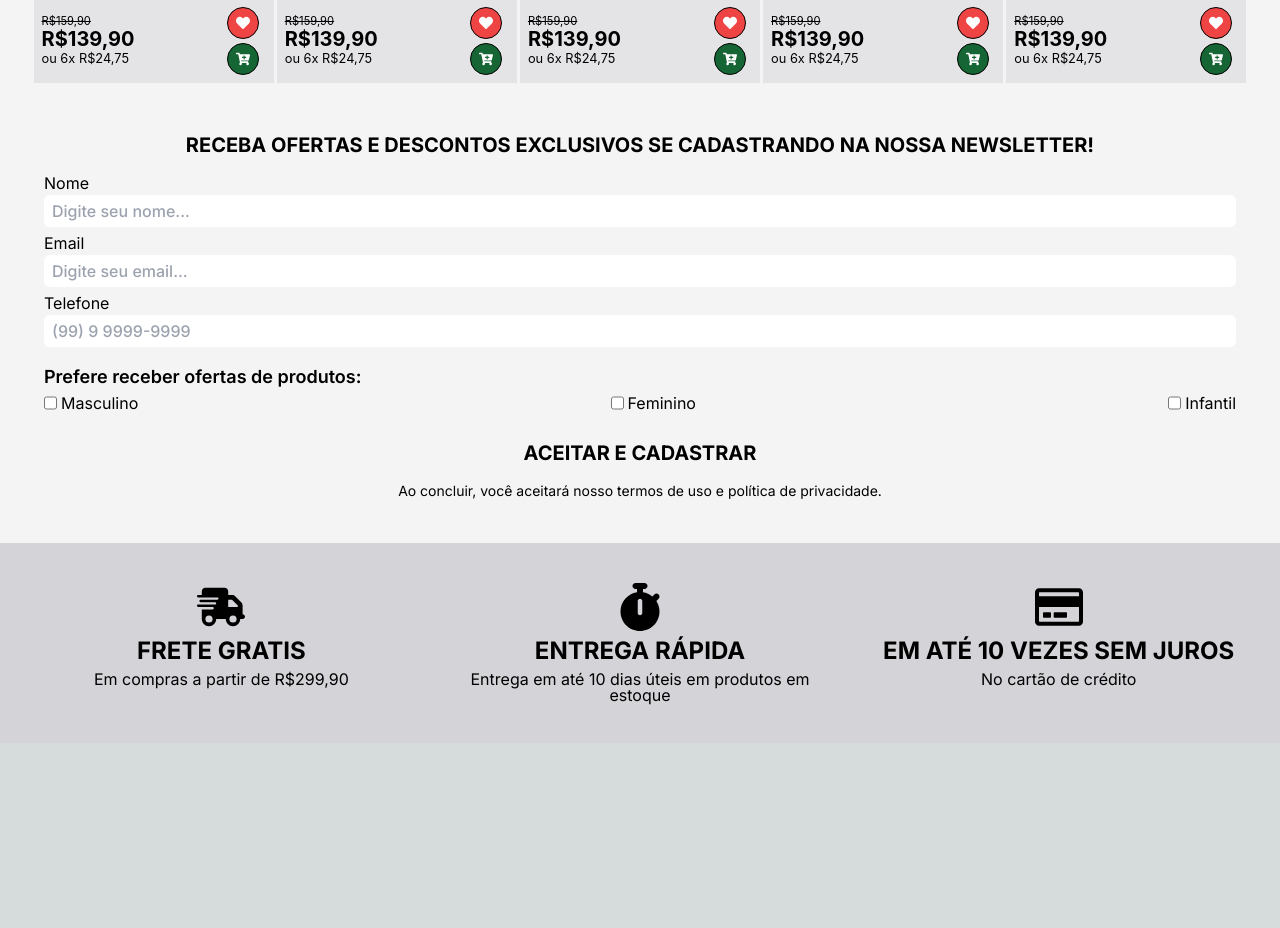
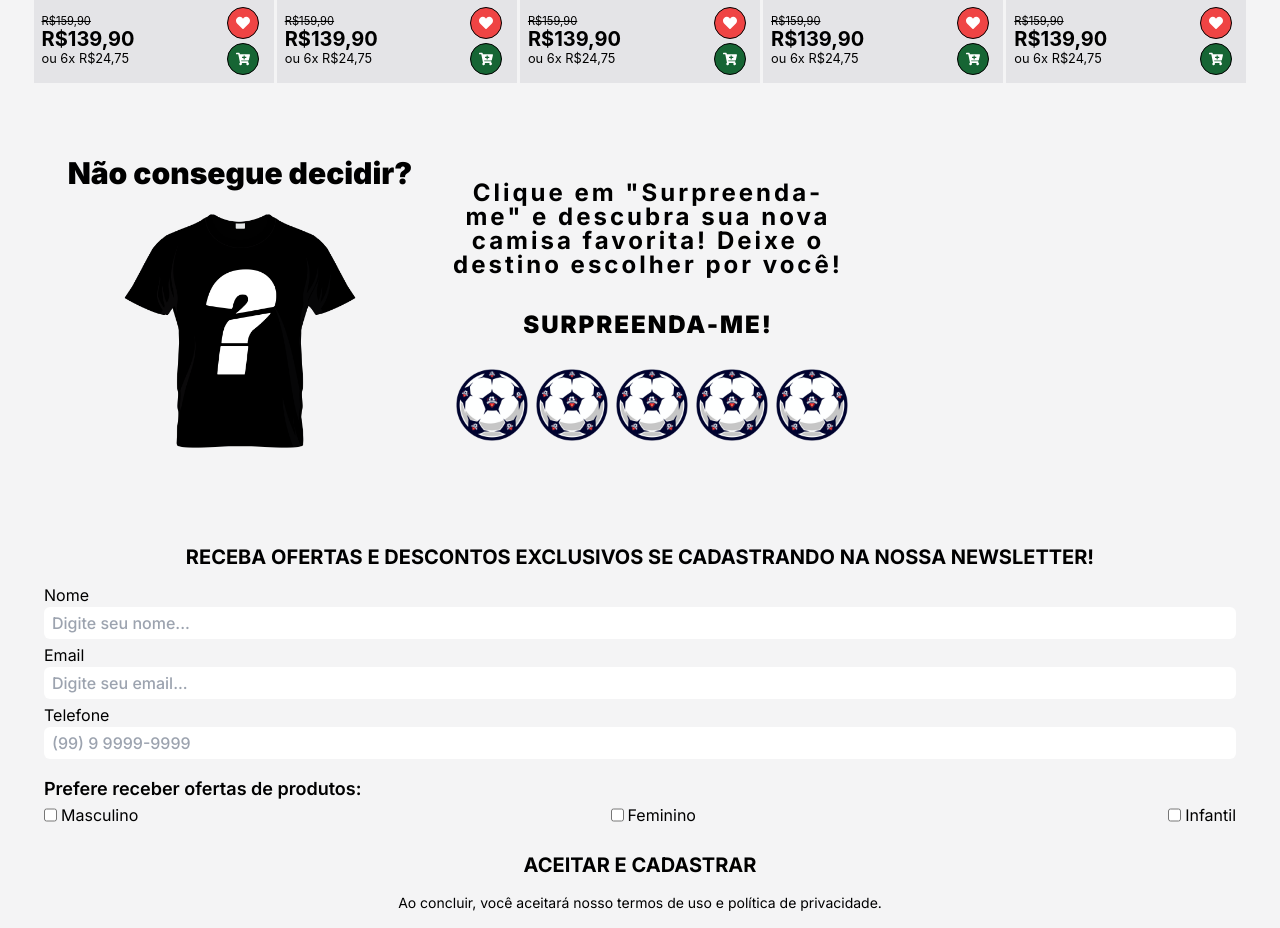
Before and after one commit to dimiendrixmmiranda/fanaticos, a Next.js app: page / in a window 1280 px wide. Shown: the part 1040-1968 px from the top of the page. Before the commit the page ends 1783 px from the top, so only its background shows below. Built offline with nearby package versions, Linux system fonts and the light colour scheme.

Commit message:
update: implementação inicial da area surpreendame

```diff
--- /dev/null
+++ b/src/components/surpreendame/Surpreendame.tsx
@@ -0,0 +1,23 @@
+export default function Surpreendame() {
+    return (
+        <div className="bg-[--cor-vermelho] max-w-[95%] xl:max-w-[65%] xl:mx-9 xl:my-8 xl:py-6 mx-auto p-2 flex flex-col md:flex-row">
+            <div className="flex flex-col flex-1">
+                <h3 className="text-2xl font-black text-center md:text-3xl">Não consegue decidir?</h3>
+                <div className="h-[280px] flex justify-center items-center overflow-hidden">
+                    <img src="vetorCamisa.png" alt="" className="h-full" />
+                </div>
+            </div>
+            <div className="flex flex-col flex-1 justify-center items-center gap-4 xl:p-4">
+                <p className="text-center leading-5 md:leading-6 md:text-xl md:tracking-[3px] xl:text-2xl xl:font-bold xl:leading-6">Clique em "Surpreenda-me" e descubra sua nova camisa favorita! Deixe o destino escolher por você!</p>
+                <button className="uppercase bg-[--cor-azul] w-full font-black tracking-[2px] text-2xl py-2 mt-2">Surpreenda-me!</button>
+                <div className="h-20 w-full flex justify-around">
+                    <img src="bola.png" alt="" className="h-full"/>
+                    <img src="bola.png" alt="" className="h-full"/>
+                    <img src="bola.png" alt="" className="h-full"/>
+                    <img src="bola.png" alt="" className="h-full hidden sm:block"/>
+                    <img src="bola.png" alt="" className="h-full hidden sm:block md:hidden xl:block"/>
+                </div>
+            </div>
+        </div>
+    )
+}
--- a/src/components/template/Pagina.tsx
+++ b/src/components/template/Pagina.tsx
@@ -1,6 +1,7 @@
 import Newsletter from "../newsletter/Newsletter";
 import CarrosselOfertas from "../ofertas/CarrosselOfertas";
 import Slider from "../slider/Slider";
+import Surpreendame from "../surpreendame/Surpreendame";
 import Cabecalho from "./cabecalho/Cabecalho";
 import Main from "./principal/Main";
 import Navbar from "./principal/Navbar";
@@ -14,6 +15,7 @@ export default function Pagina(props: any){
                 <Navbar></Navbar>
                 <Slider></Slider>
                 <CarrosselOfertas></CarrosselOfertas>
+                <Surpreendame></Surpreendame>
                 <Newsletter></Newsletter>
             </Main>
             <Rodape></Rodape>
```
Also changed, not shown: public/bola.png (added), public/vetorCamisa.png (added).
